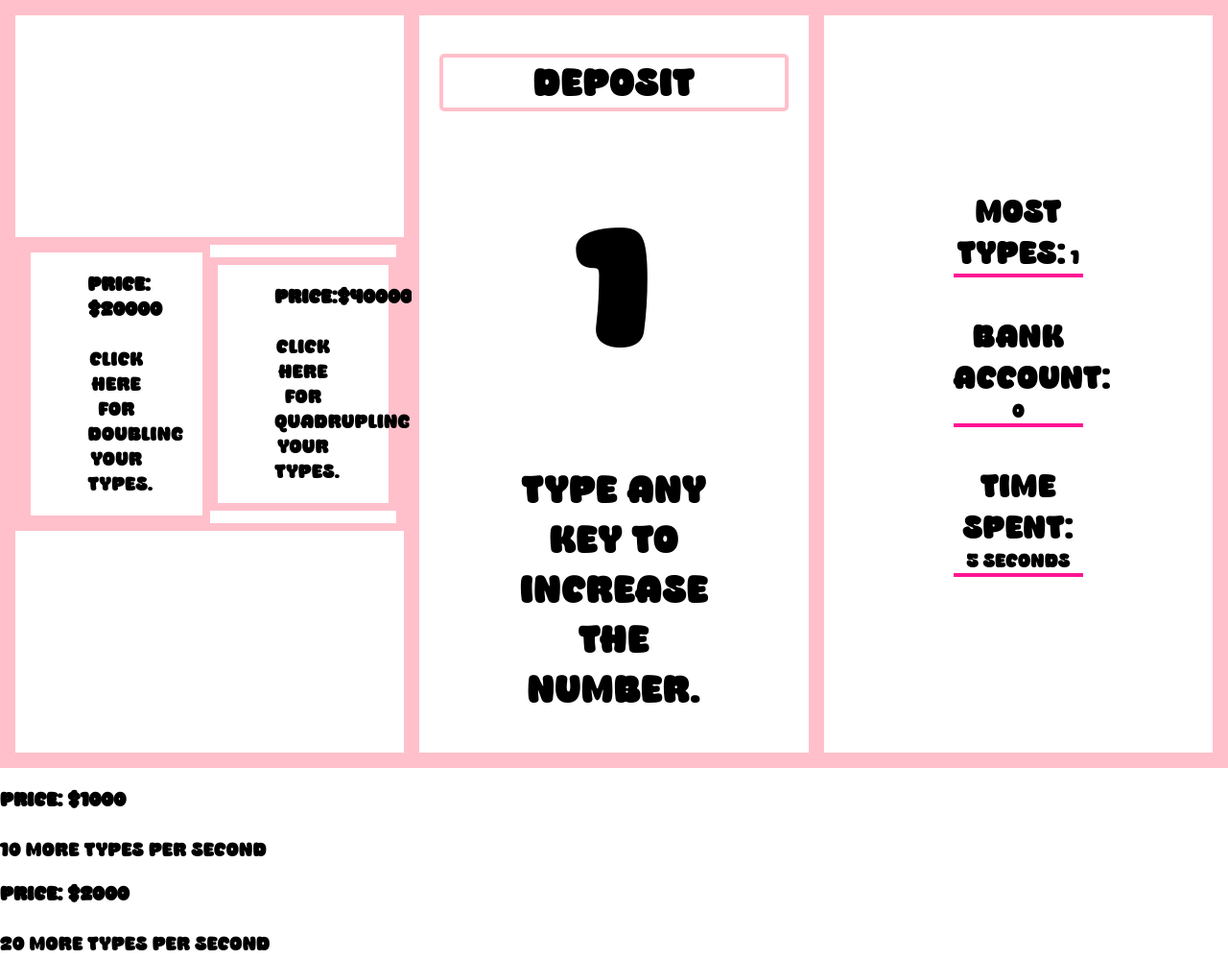
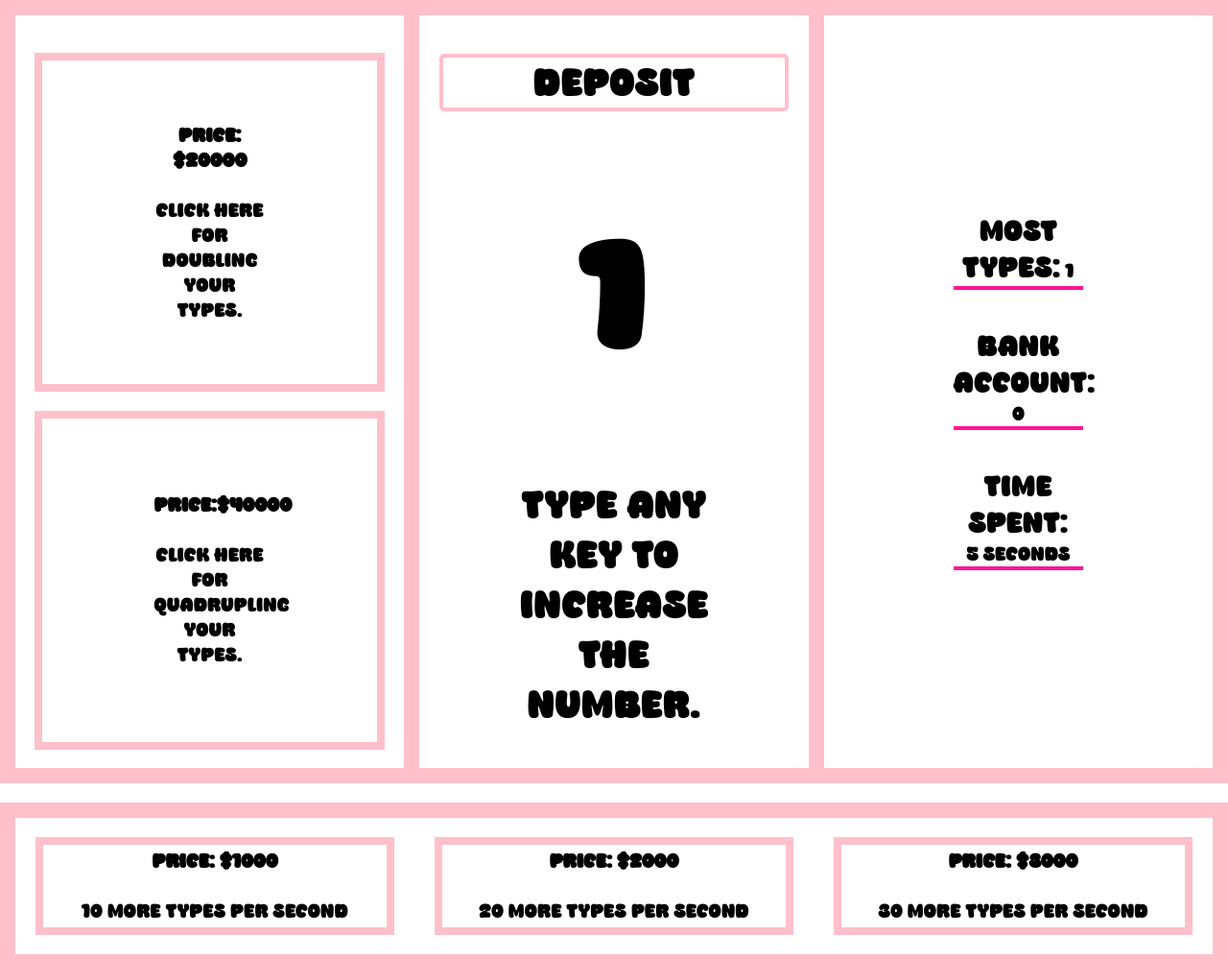
Before and after one commit to YuvyTheGreat/type, a plain HTML site: page index.html in a window 1280 px wide. Shown: the top 999 px of the page at 96% size. Drawn offline with Linux system fonts and the light colour scheme.

Commit message:
Update style.css

```diff
--- a/style.css
+++ b/style.css
@@ -9,6 +9,38 @@ body {
   src: url(/FUN.ttf);
 }
 
+#upgrades div .upgradediv {
+  font-family: fun, Courier;
+  border-top: 8px solid pink;
+  box-sizing: border-box;
+  min-height:45%;
+
+  width: 90%;
+  background-color:white;
+
+
+  border: 8px solid pink;
+  text-align: center;
+  margin-top:20px;
+}
+
+#upgrades, .upgradediv2 {
+  display:flex;
+  flex-direction:column;
+  justify-content:space-between;
+  align-items:center;
+
+  min-height:100%;
+}
+
+#upgrades .upgradediv2 {
+  border:0px;
+}
+
+.upgradediv:hover{
+  background-color:pink !important;
+}
+
 * {
   border: 0px solid red;
   box-sizing: border-box; /* Include borders in element's total size */
@@ -17,7 +49,7 @@ body {
 
  #num {
    font-family: fun, courier;
-   font-size: 130pt;
+   font-size: 400%;
 
    text-align:center;
    margin:auto;
@@ -28,6 +60,8 @@ body {
  }
 
  #numdiv .instructions {
+   font-size: 100%;
+
    text-align:center;
    display: flex;
    align-items: center;
@@ -40,6 +74,7 @@ body {
 
   justify-content: center;
   align-items: center;
+  height: 100vh;
   font-size: 30pt;
 
   text-align:center;
@@ -55,6 +90,30 @@ html, body {
   width: 100%;
   min-height: 100%; /* Ensure it takes up at least the full height */
   border: 8px solid pink;
+}
+#idle {
+  max-height:30%;
+  margin-top: 20px;
+
+  display:flex;
+  justify-content: space-around;
+  align-items: center;
+  flex-direction: row;
+  border: 16px solid pink;
+}
+ #idle p {
+   border: 8px solid pink;
+   width:30%;
+   min-height:90% !important;
+
+   text-align: center;
+
+   padding:4px;
+
+ }
+
+#idle p:hover{
+  background-color:pink;
 }
 
 #game div {
@@ -90,7 +149,7 @@ html, body {
  }
 
  .stats {
-   font-size: 25pt;
+   font-size: 150%;
  }
 
  footer {
```
